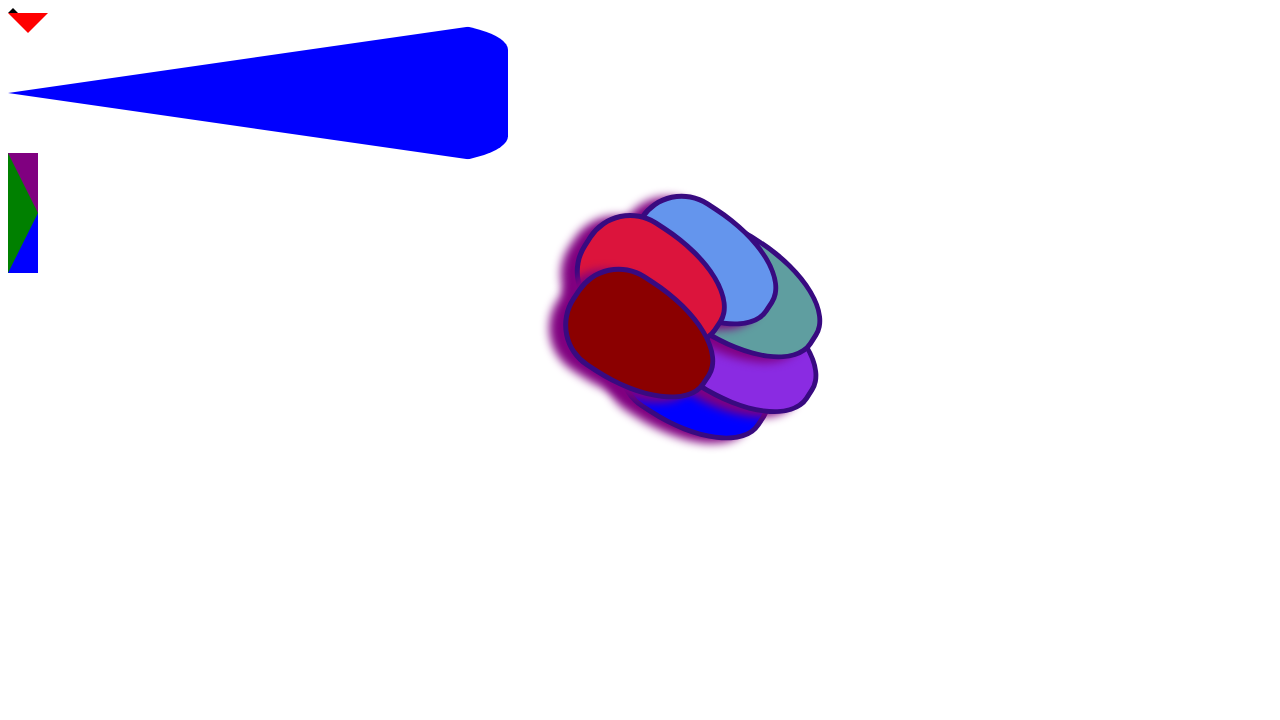
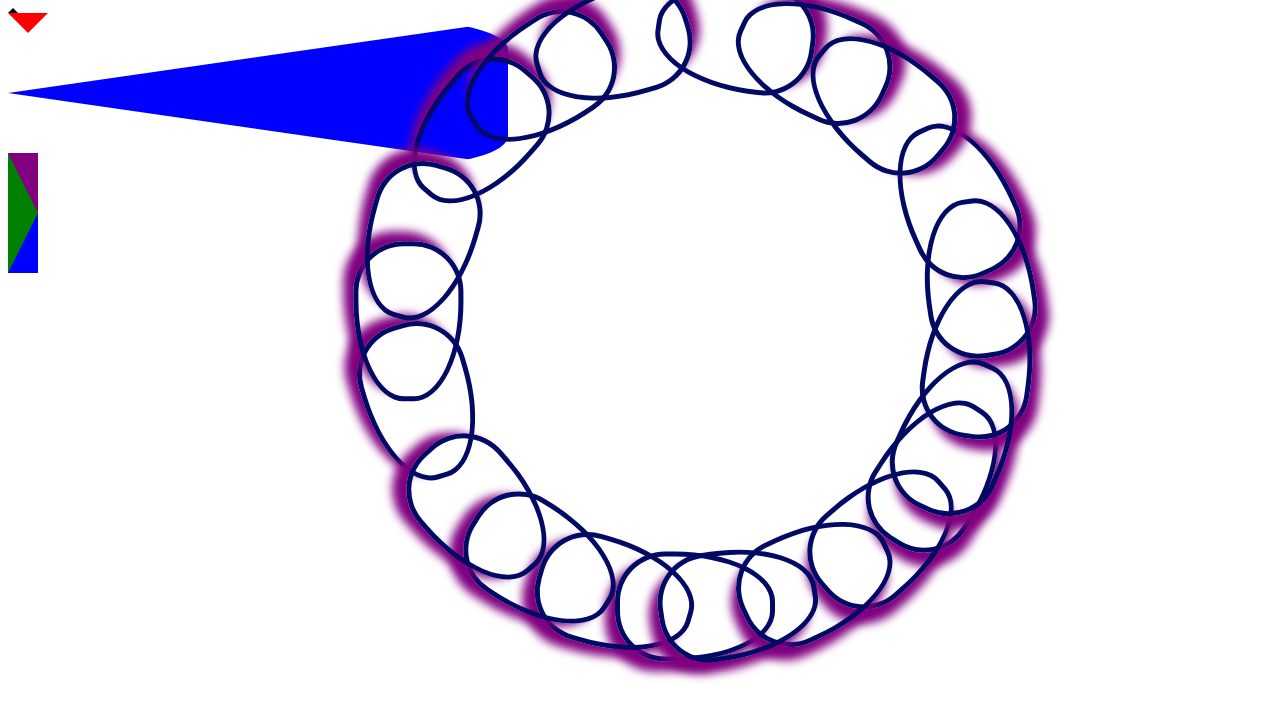
Before and after one commit to risingBirdSong/css_play, a React (Vite) app: page / in a window 1280 px wide. Shown: the top 720 px of the page. Built offline with nearby package versions, Linux system fonts and the light colour scheme.

Commit message:
save shapes following one another

```diff
--- a/componenents/Flower.tsx
+++ b/componenents/Flower.tsx
@@ -2,14 +2,25 @@ import * as React from "react";
 import { useState, useEffect } from "react";
 import Pedal from "./Pedal";
 const Flower = () => {
-  const [n, setN] = useState(6);
+  const [n, setN] = useState(21);
   const [backAndForth, setbackAndForth] = useState(1);
-  const [delay, setDelay] = useState(1);
+  const [delay, setDelay] = useState(100);
   const [clearTimer, setClearTimer] = useState(false);
   const [rising, setRising] = useState(true);
 
   let [nums, setNums] = useState([...Array(n).keys()]);
   const [restart, setRestart] = useState(false);
+
+  function radians_to_degrees(radians: number) {
+    var pi = Math.PI;
+    return radians * (180 / pi);
+  }
+
+  function coordsToAngle(x1: number, x2: number, y1: number, y2: number) {
+    let deltaX = x2 - x1;
+    let deltaY = y2 - y1;
+    return Math.atan2(deltaY, deltaX);
+  }
 
   useEffect(() => {
     const timing = setTimeout(() => {
@@ -33,7 +44,7 @@ const Flower = () => {
     if (clearTimer) {
       return clearTimeout(timing);
     }
-  }, [n]);
+  }, []);
 
   return (
     <div
@@ -54,16 +65,27 @@ const Flower = () => {
           return radians * (180 / pi);
         }
         return (
-          <Pedal
-            idx={idx}
-            transX={radians_to_degrees(Math.sin(num))}
-            transY={radians_to_degrees(Math.cos(num))}
-            rgbColors={[backAndForth, 10, backAndForth / 2 + 100]}
-            rotateAmount={n}
-            backAndForth={backAndForth}
-            top={1}
-            left={1}
-          />
+          <div>
+            <Pedal
+              idx={0}
+              transX={radians_to_degrees(Math.sin(num)) * 5}
+              transY={radians_to_degrees(Math.cos(num)) * 5}
+              rgbColors={[backAndForth, 10, backAndForth / 2 + 100]}
+              // rotateAmount={180}
+              rotateAmount={radians_to_degrees(
+                coordsToAngle(
+                  0,
+                  radians_to_degrees(Math.sin(num)) * 5,
+                  0,
+                  radians_to_degrees(Math.cos(num)) * 5
+                )
+              )}
+              // rotateAmount={radians_to_degrees(Math.sin(n))}
+              backAndForth={backAndForth}
+              top={0}
+              left={0}
+            />
+          </div>
         );
       })}
     </div>
--- a/componenents/Pedal.tsx
+++ b/componenents/Pedal.tsx
@@ -12,10 +12,14 @@ export interface PedalProps {
 const Pedal = (props: PedalProps) => {
   let clrs = props.rgbColors;
   let colStr = `rgb(${clrs[0]},${clrs[1]},${clrs[2]})`;
+  console.log("x", props.transX);
+  console.log("y", props.transY);
+
+  console.log("props angle", props.rotateAmount);
+  console.log("geometry", Math.sin(props.transY) / Math.cos(props.transX));
 
   return (
     <div
-      className={`idx${props.idx}`}
       style={{
         // backgroundColor: `rgb(100, 1, 10)`,
         // padding: "100px",
```
Also changed, not shown: 3 other files (tests, documents, lock files or other folders).
